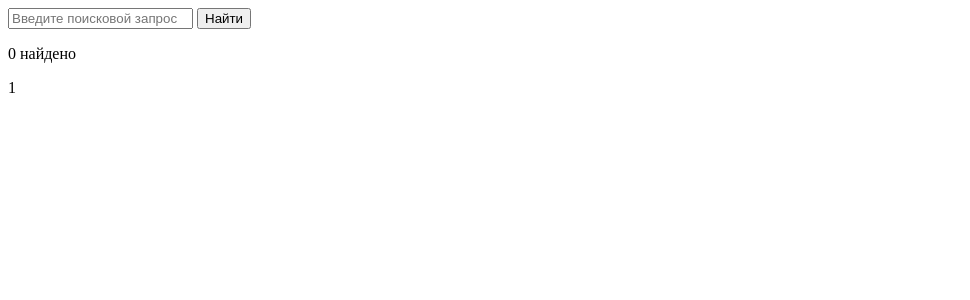
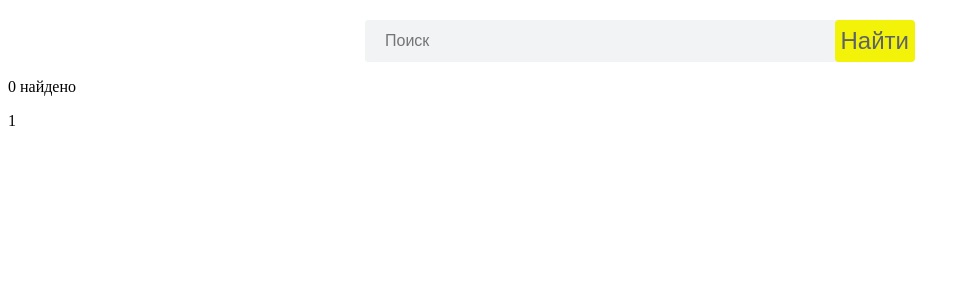
Before and after one commit to prog815/LS4, a Flask app: page / in a window 1280 px wide. Shown: the top 300 px of the page, without its empty margins (0-970 px from the left). Run offline with Flask 2, Linux system fonts and the light colour scheme; data that the repository does not hold is empty.

Commit message:
отформатированный размер файла

```diff
--- a/app.py
+++ b/app.py
@@ -12,6 +12,16 @@ app = Flask(__name__, static_url_path='/static')
 
 # количество элементов на странице
 per_page = 20
+
+@app.template_filter('filesize')
+def format_filesize(value):
+    units = ['B', 'KB', 'MB', 'GB', 'TB']
+    index = 0
+    while value >= 1024 and index < len(units) - 1:
+        value /= 1024
+        index += 1
+    return '{:.1f} {}'.format(value, units[index])
+
 
 @app.template_filter('enumerate')
 def enumerate_filter(seq, start=0):
--- /dev/null
+++ b/static/style.css
@@ -0,0 +1,43 @@
+.search-form {
+    display: flex;
+    justify-content: center;
+    margin-top: 20px;
+  }
+
+  .search-wrapper {
+    display: flex;
+    width: 550px;
+  }
+
+  .search-input-wrapper {
+    display: flex;
+    flex: 1;
+    background-color: #f1f3f4;
+    border-radius: 4px;
+  }
+
+  .search-input {
+    display: block;
+    width: 100%;
+    padding: 12px 20px;
+    border: none;
+    background-color: #f1f3f4;
+    border-radius: 4px;
+    font-size: 16px;
+    color: #5f6368;
+  }
+
+  .search-button {
+    display: flex;
+    align-items: center;
+    justify-content: center;
+    background-color: #f3f309;
+    border: none;
+    border-radius: 4px;
+    cursor: pointer;
+  }
+
+  .material-icons {
+    font-size: 24px;
+    color: #5f6368;
+  }
--- a/templates/index.html
+++ b/templates/index.html
@@ -1,11 +1,20 @@
 <html>
-    <head></head>
+    <head>
+      <link rel="stylesheet" href="{{ url_for('static', filename='style.css') }}">
+    </head>
     <body>
 
       <!-- Форма поиска -->
-      <form method="GET" action="{{ url_for('index') }}">
-        <input type="text" name="query" placeholder="Введите поисковой запрос" value="{{ query }}">
-        <button type="submit">Найти</button>
+
+      <form method="GET" action="{{ url_for('index') }}" class="search-form">
+        <div class="search-wrapper">
+          <div class="search-input-wrapper">
+            <input type="text" name="query" class="search-input" placeholder="Поиск" value="{{ query }}">
+            <button type="submit" class="search-button">
+              <span class="material-icons">Найти</span>
+            </button>
+          </div>
+        </div>
       </form>
 
 
@@ -22,7 +31,7 @@
               </td>
               <td style="vertical-align: top;">
                 <p><a href="{{ url_for('static', filename="files/" + document.path) }}" download><b>{{ document.path }}</b></a></p>
-                <p>{{ document.modification|datetimeformat('%Y-%m-%d %H:%M:%S') }} ({{ document.size }} B)</p>
+                <p>{{ document.modification|datetimeformat('%Y-%m-%d %H:%M:%S') }} ({{ document.size | filesize }})</p>
               </td>
 
             </tr>
```
Also changed, not shown: static/lib.js (deleted, +0 -29 lines).
